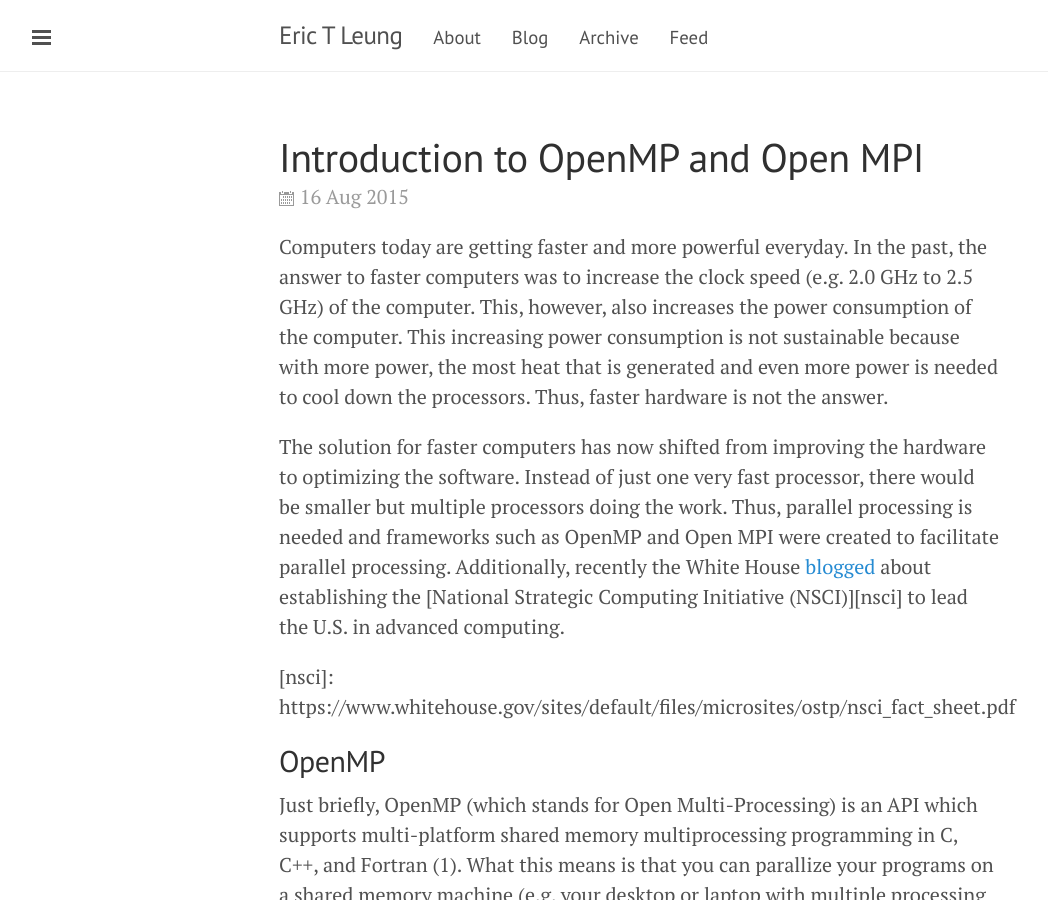
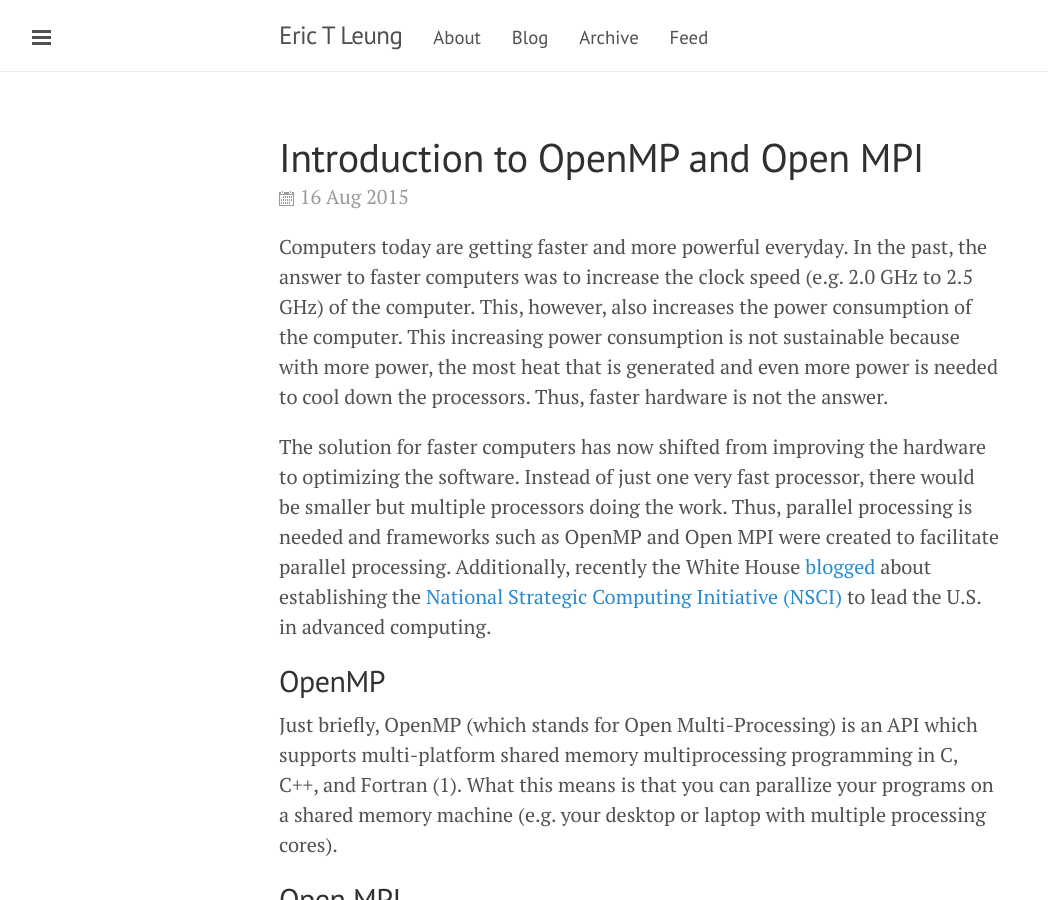
Before and after one commit to erictleung/erictleung.github.io, a Jekyll site: the page built from _posts/2015-08-16-intro-to-openmp-and-openmpi.md, in a window 1280 px wide and 900 px high. Shown: the whole window, without its empty margins (1-1049 px from the left). Built offline with Jekyll 4.4.1, drawn with Linux system fonts in a browser that asks for light colours; nearby versions of some CDN libraries; some of the changed lines change nothing that is shown.

Commit message:
Update and fix Intro to OpenMP and OpenMPI
- Remove unnecessary whitespace
- Fix URL reference link
- Change truncation to be earlier

```diff
--- a/_posts/2015-08-16-intro-to-openmp-and-openmpi.md
+++ b/_posts/2015-08-16-intro-to-openmp-and-openmpi.md
@@ -11,6 +11,8 @@
 power, the most heat that is generated and even more power is needed to cool
 down the processors. Thus, faster hardware is not the answer.
 
+<!--break-->
+
 The solution for faster computers has now shifted from improving the hardware to
 optimizing the software. Instead of just one very fast processor, there would be
 smaller but multiple processors doing the work. Thus, parallel processing is
@@ -20,10 +22,7 @@
 U.S. in advanced computing.
 
 [wh]: https://www.whitehouse.gov/blog/2015/07/29/advancing-us-leadership-high-performance-computing
-[nsci]:
-https://www.whitehouse.gov/sites/default/files/microsites/ostp/nsci_fact_sheet.pdf
-
-<!--break-->
+[nsci]: https://www.whitehouse.gov/sites/default/files/microsites/ostp/nsci_fact_sheet.pdf
 
 ## OpenMP
 
```
